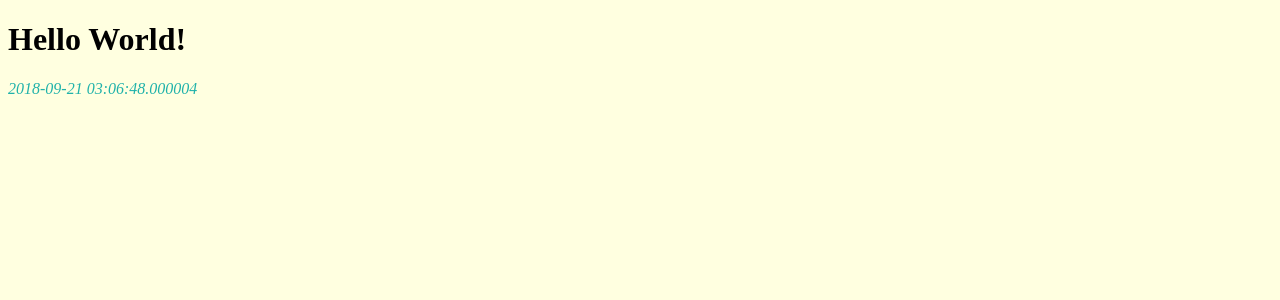
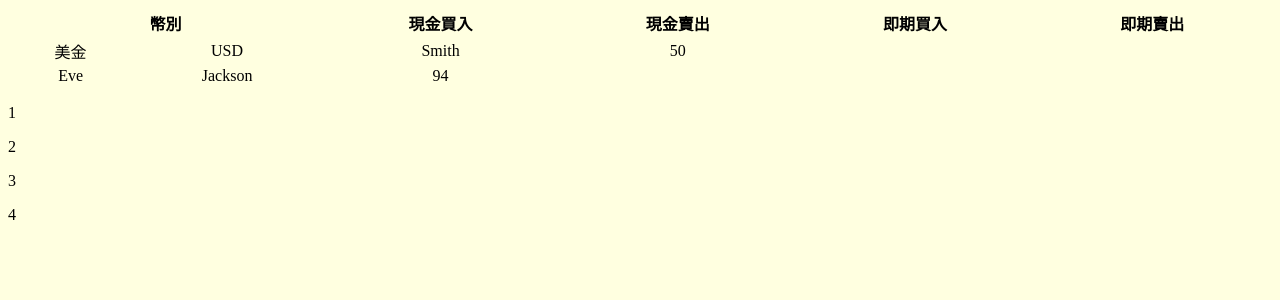
Before and after one commit to HuangLiang-Jun/PyDjango, a Django app: page /hello/ in a window 1280 px wide. Shown: the top 300 px of the page. Run offline with Django 3.2, Linux system fonts and the light colour scheme.

Commit message:
fc script

```diff
--- a/mysite/mysite/urls.py
+++ b/mysite/mysite/urls.py
@@ -16,11 +16,9 @@ Including another URLconf
 from django.contrib import admin
 from django.urls import path
 from trips.views import hello_world
-from fx_crawler import start_crawler
 import getFx
 urlpatterns = [
     path('admin/', admin.site.urls),
     path('hello/', hello_world),
     path('GetFX/', getFx.GetFX),
-    path('start_crawler/', start_crawler),
 ]
--- a/mysite/templates/hellow_world.html
+++ b/mysite/templates/hellow_world.html
@@ -12,7 +12,30 @@
         </style>
     </head>
     <body>
-        <h1>Hello World!</h1>
-        <em>{{ current_time }}</em>
+        <table style="width:100%">
+            <tr>
+              <th colspan="2">幣別</th>
+              <th>現金買入</th>
+              <th>現金賣出</th>
+              <th>即期買入</th>
+              <th>即期賣出</th>
+            </tr>
+            <tr align="center">
+              <td>美金</td>
+              <td>USD</td>
+              <td>Smith</td>
+              <td>50</td>
+            </tr>
+            <tr align="center">
+              <td>Eve</td>
+              <td>Jackson</td>
+              <td>94</td>
+            </tr>
+          </table>
+        <!-- <h1>Hello World!</h1>
+        <em>{{ current_time }}</em> -->
+        {% for i in des %}
+            <p>{{ i }}</p>
+        {% endfor %}
     </body>
 </html>
--- a/mysite/trips/models.py
+++ b/mysite/trips/models.py
@@ -11,6 +11,7 @@ class FX(models.Model):
     spot_buying = models.CharField(max_length=20, default=None)
     spot_selling = models.CharField(max_length=20, default=None)
     update_date = models.CharField(max_length=20, default=None)
+
     class Meta:
         managed = True
         db_table = 'FX'#table name
--- a/mysite/trips/views.py
+++ b/mysite/trips/views.py
@@ -4,14 +4,14 @@ from django.shortcuts import render
 from django.http import HttpResponse
 from datetime import datetime
 from django.shortcuts import render
-
+from getFx import GetFX
 
 def hello_world(request):
 
 
     return render(request, 'hellow_world.html', {
         'current_time': str(datetime.now()),
-        'des': '999999',
+        'des': [1,2,3,4],
         })
 
 # def fx(request):
```
Also changed, not shown: mysite/fx_crawler.py (+37 -119 lines), mysite/mysite/settings.py (+9 -9 lines).
